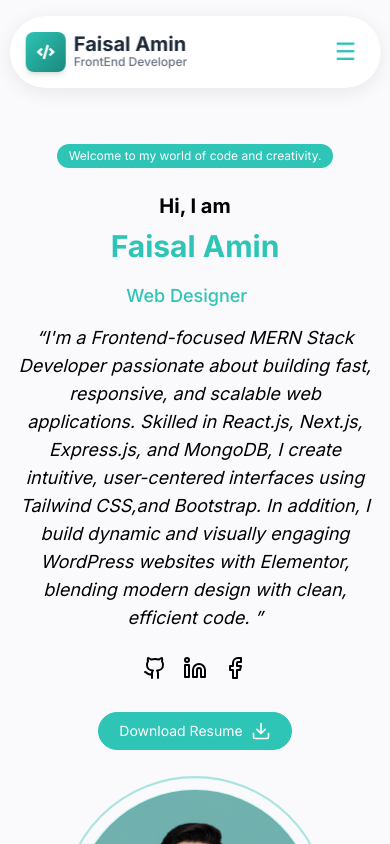
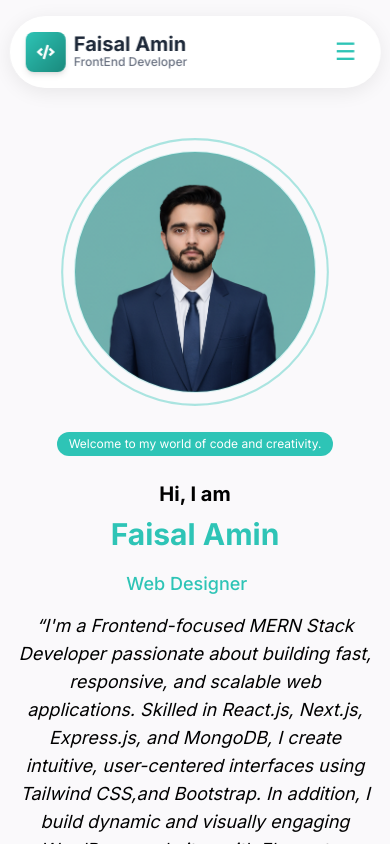
Before and after one commit to FaisalAmeen07/my-portfolio-Next.js-, a Next.js app: page / in a window 390 px wide. Shown: the top 844 px of the page. Built offline with nearby package versions, Linux system fonts and the light colour scheme.

Commit message:
Updated project files

```diff
--- a/app/component/Hero.jsx
+++ b/app/component/Hero.jsx
@@ -112,7 +112,7 @@ export default function HeroSection() {
   });
 
   return (
-    <section className="container mx-auto flex flex-col md:flex-row items-center md:items-start gap-8 lg:gap-20 px-4 lg:px-20 mt-16">
+    <section className="container mx-auto flex flex-col-reverse md:flex-row items-center md:items-start gap-8 lg:gap-20 px-4 lg:px-20 mt-16">
       {/* Left side content */}
       <motion.div
         initial={{ x: -50, opacity: 0 }}
```
